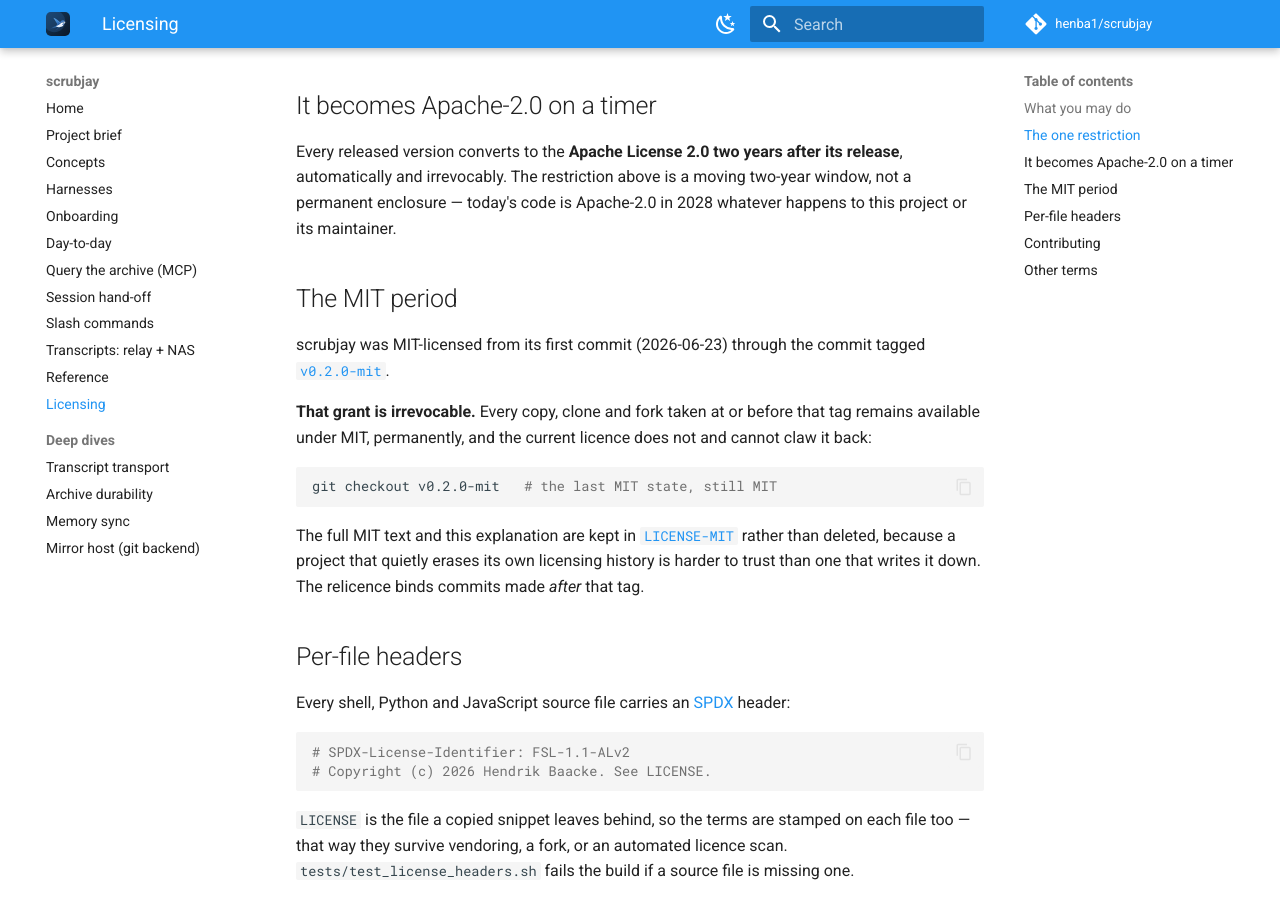
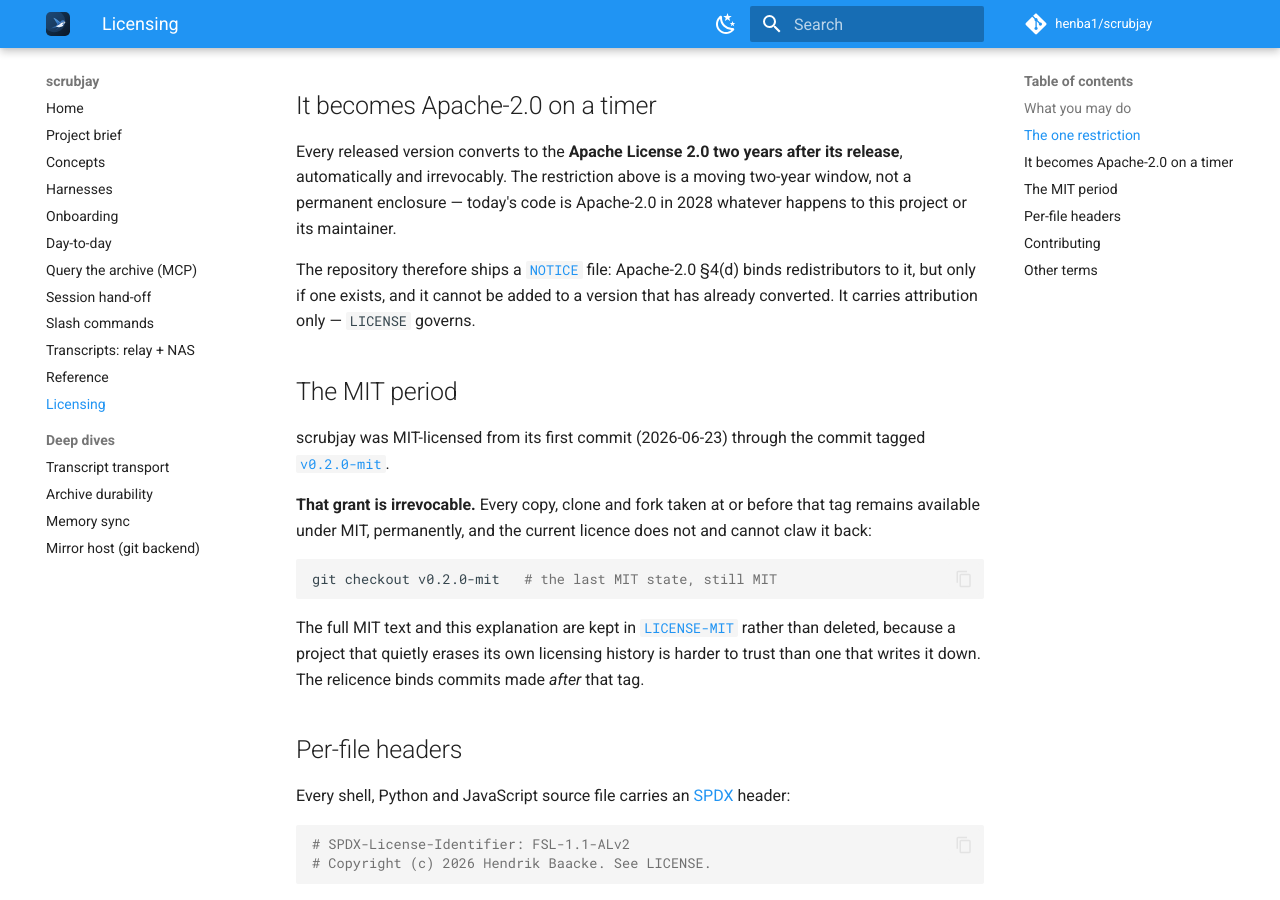
Before and after one commit to henba1/scrubjay, an MkDocs documentation site: the page built from docs/licensing.md, in a window 1280 px wide and 900 px high, scrolled down 880 px. Built offline with MkDocs 1.6.1 and Material for MkDocs 9.7.7, drawn with Linux system fonts in a browser that asks for light colours; comment, search, counter and statistics services are not loaded.

Commit message:
add a NOTICE file (#48)
FSL-1.1-ALv2 converts each release to Apache-2.0 after two years, and
Apache-2.0 section 4(d) binds redistributors to a NOTICE file only if one
exists. It cannot be added to a version that has already converted.

Attribution, the licence pointers, an explicit statement that no trademark
rights are granted, and a record that nothing is vendored. No prose — it is
a legal file, not documentation.

```diff
--- a/docs/licensing.md
+++ b/docs/licensing.md
@@ -35,6 +35,11 @@ product, no.
 Every released version converts to the **Apache License 2.0 two years after its release**,
 automatically and irrevocably. The restriction above is a moving two-year window, not a permanent
 enclosure — today's code is Apache-2.0 in 2028 whatever happens to this project or its maintainer.
+
+The repository therefore ships a
+[`NOTICE`](https://github.com/henba1/scrubjay/blob/main/NOTICE) file: Apache-2.0 §4(d) binds
+redistributors to it, but only if one exists, and it cannot be added to a version that has already
+converted. It carries attribution only — `LICENSE` governs.
 
 ## The MIT period
 
```
Also changed, not shown: AGENTS.md (+2 -0 lines), 1 other file.
